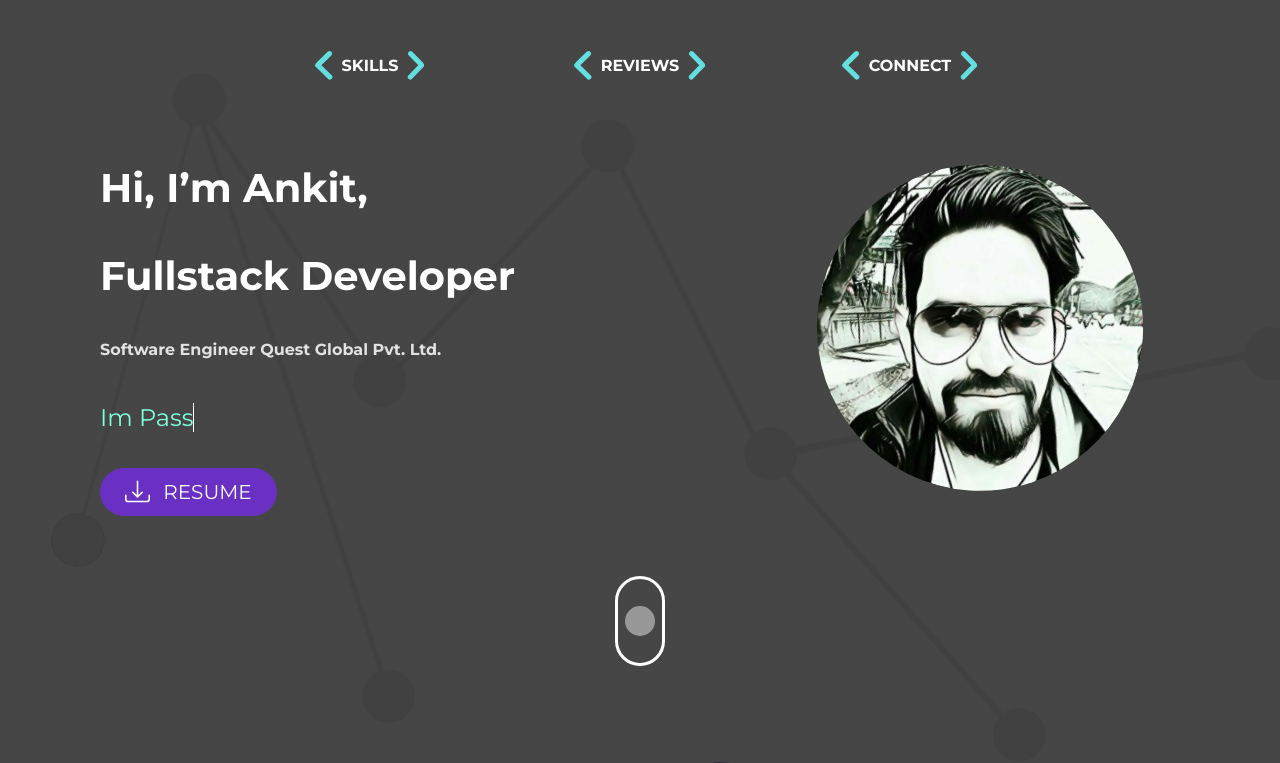
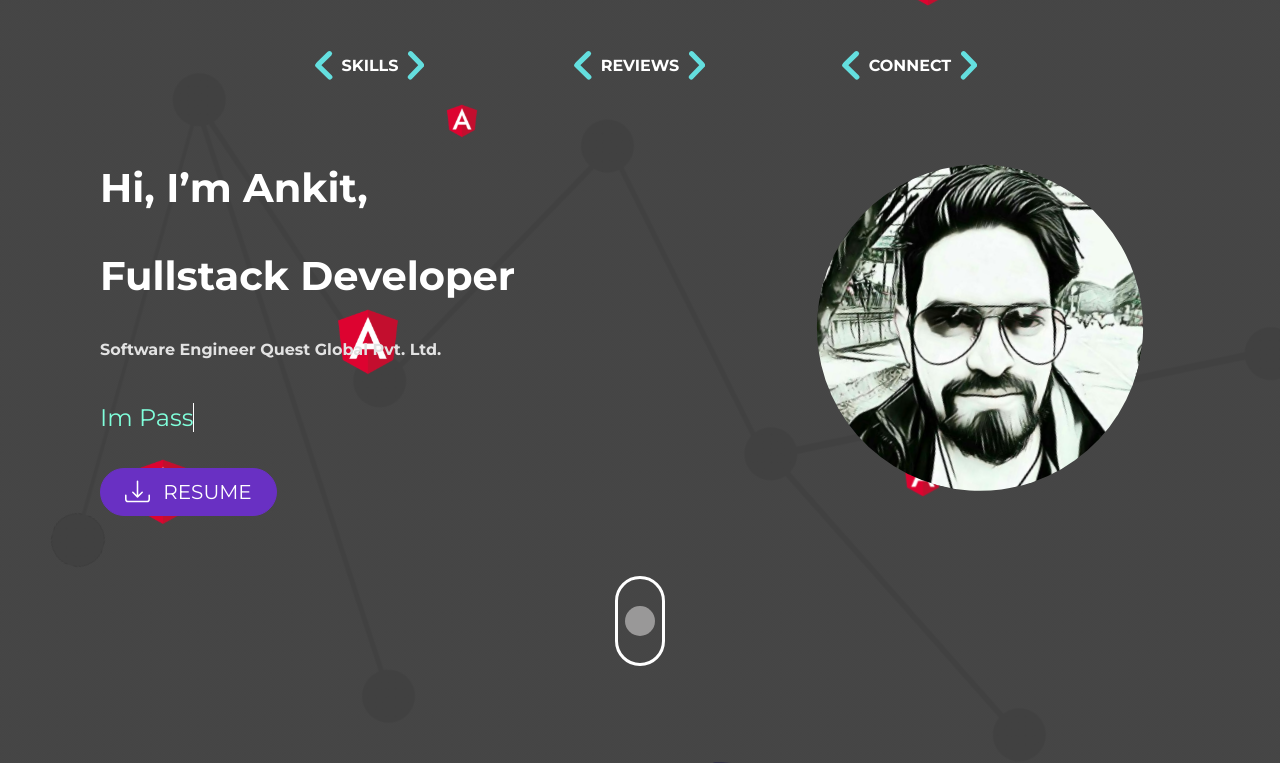
Before and after one commit to FreelancerAnkit/portfolio, a Vue app: page / in a window 1280 px wide. Shown: the top 763 px of the page. Built offline with nearby package versions, Linux system fonts and the light colour scheme; the HTML template or start-up script is replaced by a standard one.

Commit message:
Added Icons Animation

```diff
--- a/src/App.vue
+++ b/src/App.vue
@@ -1,5 +1,6 @@
 <template>
   <div id="container">
+    <ParallaxIcons class="position-absolute"/>
     <Header msg="Welcome to Your Vue.js App" />
     <Profile />
     <Skills />
@@ -16,13 +17,14 @@ import Skills from "./components/Skills";
 import Reviews from "./components/Reviews";
 import Socials from "./components/Socials";
 import Footer from "./components/Footer";
+import ParallaxIcons from "./components/ParallaxIcons";
 import {scrollToView, scrollVisible} from "./js/scroll.module";
 
 export default {
   name: "App",
   components: {
     Header,
-    Profile, Skills, Reviews, Socials, Footer
+    Profile, Skills, Reviews, Socials, Footer,ParallaxIcons
   },
   mounted() {
     scrollToView();
--- /dev/null
+++ b/src/components/ParallaxIcons.vue
@@ -0,0 +1,44 @@
+<template>
+  <div class="container">
+    <!-- Top Icons -->
+    <img src="../assets/angular.svg" data-speed="1" width="80px" class="layer" style="left:-250px;top:-100px;"/>
+    <img src="../assets/angular.svg" data-speed="1" width="60px" class="layer" style="left:70%;top:-100px"/>
+    <!-- Center Icons -->
+    <img src="../assets/angular.svg" data-speed="2" width="80px" class="layer" style="left:20%;top:250px"/>
+    <img src="../assets/angular.svg" data-speed="3" width="40px" class="layer" style="left:30%;top:50px"/>
+    <!-- Bottom Icons -->
+    <img src="../assets/angular.svg" data-speed="1" width="50px" class="layer" style="left:70%;top:400px"/>
+    <img src="../assets/angular.svg" data-speed="2" width="80px" class="layer" style="left:2%;top:400px"/>
+
+  </div>
+</template>
+
+<script>
+export default {
+  name: "ParallaxIcons",
+  props: {
+    msg: String,
+  },
+  mounted() {
+    document.addEventListener("mousemove", parallax);
+    function parallax(e) {
+      this.querySelectorAll(".layer").forEach((layer) => {
+        const speed = layer.getAttribute("data-speed");
+        const width = layer.getAttribute("width");
+        const x = (window.innerWidth + e.pageX * speed) / 10;
+        const y = (window.innerHeight + e.pageY * speed) / 10;
+        layer.style.width = width;
+        layer.style.transform = `translateX(${x}px) translateY(${y}px)`;
+      });
+      // console.log("mousemove",e);
+    }
+  },
+};
+</script>
+
+<!-- Add "scoped" attribute to limit CSS to this component only -->
+<style scoped>
+.layer{
+  position:absolute;
+}
+</style>
--- a/src/main.css
+++ b/src/main.css
@@ -4,6 +4,7 @@ body {
     font-family: "Montserrat", sans-serif;
     color: white;
     padding: 50px 100px;
+    overflow-x: hidden;
     background:linear-gradient(180deg, rgba(37,37,37, 0.85) 100%, rgba(37,37,37,1) 100%),url("./assets/dots.png");
 }
 .hero-title {
```
